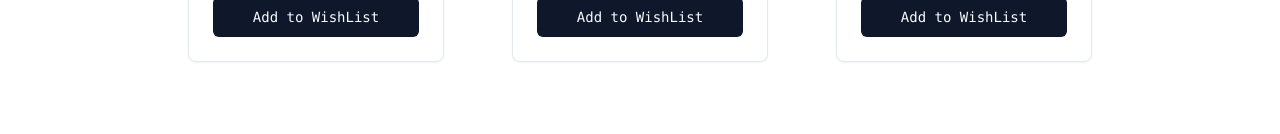
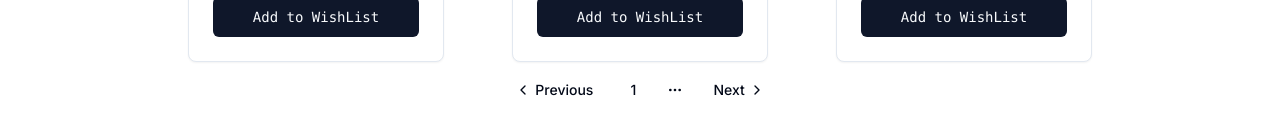
Before and after one commit to moisesrms/moonvalley, a Next.js app: page / in a window 1280 px wide. Shown: the part 394-528 px from the top of the page. Built offline with nearby package versions, Linux system fonts and the light colour scheme.

Commit message:
feat: add pagination to book page

```diff
--- a/src/app/page.tsx
+++ b/src/app/page.tsx
@@ -12,16 +12,27 @@ import {
 import { useEffect, useState } from "react";
 import { Menubar, MenubarMenu } from "@radix-ui/react-menubar";
 import { book } from "./api/book/core/entity";
+import {
+  Pagination,
+  PaginationContent,
+  PaginationEllipsis,
+  PaginationItem,
+  PaginationLink,
+  PaginationNext,
+  PaginationPrevious,
+} from "@/components/ui/pagination";
 
 export default function Home() {
   const [books, setBooks] = useState<book[]>([]);
   const [page, setPage] = useState(1);
+  const [pageQtd, setPageQtd] = useState(1);
 
   useEffect(() => {
     const getBooks = async () => {
       const response = await fetch("/api/book?page=" + page);
-      const { books } = await response.json();
+      const { books, pageQtd } = await response.json();
       setBooks(books);
+      setPageQtd(pageQtd);
     };
     getBooks();
   }, [page]);
@@ -67,6 +78,36 @@ export default function Home() {
           </Card>
         ))}
       </div>
+      <Pagination>
+        <PaginationContent>
+          <PaginationItem>
+            <PaginationPrevious
+              onClick={() =>
+                setPage((page) => {
+                  return page > 1 ? page - 1 : page;
+                })
+              }
+              href={""}
+            />
+          </PaginationItem>
+          <PaginationItem>
+            <PaginationLink href="#">{page}</PaginationLink>
+          </PaginationItem>
+          <PaginationItem>
+            <PaginationEllipsis />
+          </PaginationItem>
+          <PaginationItem>
+            <PaginationNext
+              onClick={() =>
+                setPage((page) => {
+                  return page < pageQtd ? page + 1 : page;
+                })
+              }
+              href=""
+            />
+          </PaginationItem>
+        </PaginationContent>
+      </Pagination>
     </main>
   );
 }
```
